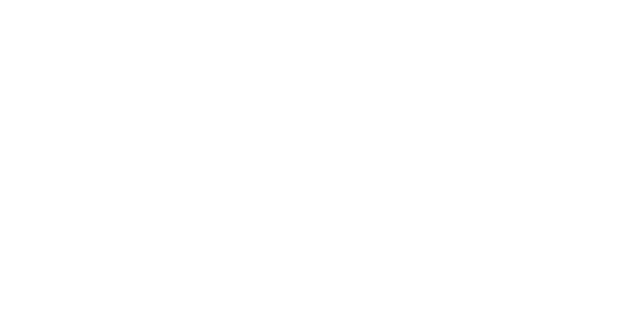
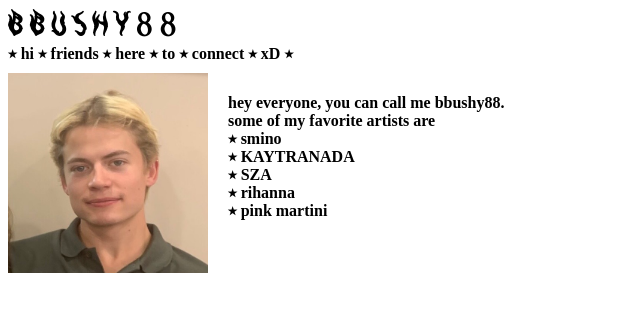
Before and after one commit to rebekahsong/rebekahsong.github.io, a plain HTML site: page profile.html in a window 1280 px wide. Shown: the whole page, without its empty margins (0-640 px from the left). Drawn offline with Linux system fonts and the light colour scheme.

Commit message:
add profile section

```diff
--- a/home.css
+++ b/home.css
@@ -1,24 +1,4 @@
-/* image table */
-.column {
-    float: left;
-    width: 33.33%;
-    padding: 0px;
-  }
-
-  .row::after {
-    content: "";
-    clear: both;
-    display: table;
-    padding: 0px;
-  }
-
-  @media screen and (max-width: 600px) {
-    .column {
-      width: 100%;
-    }
-  }
-
-  /* navigation bar */
+/* navigation bar */
 
   .topnav {
     overflow: hidden;
@@ -79,12 +59,13 @@ html {
   }
 
 /*sections*/
-
 .row{
     display: flex;
     justify-content: center;
   }
   .column{
+    float: left;
+    width: 33.33%;
     padding: 0px;
   }
 
--- a/profile.css
+++ b/profile.css
@@ -0,0 +1,21 @@
+.inferno{
+  font-family: inferno;
+}
+
+.noMargins {
+  margin: 0px 0px 0px 0px;
+}
+
+
+@font-face {
+  font-family: inferno;
+  src: url("royal_inferno/Royal-Inferno.ttf");
+}
+
+.row{
+  display: flex;
+  justify-content: left;
+}
+.column{
+  padding: 10px 20px 0px 0px;
+}
--- a/profile.html
+++ b/profile.html
@@ -9,4 +9,13 @@
 
 <body>
 
+  <header>
+    <h1 class="inferno noMargins">B B U S H Y 8 8</h1>
+    <h4 class="noMargins"> &#11090 hi &#11090 friends &#11090 here &#11090 to &#11090 connect &#11090 xD &#11090</h4>
+    </header>
+
+    <section class="row">
+        <img class="column" alt ="solid pink 1" src="images/bbushy.jpg" width=200>
+        <h4 class="column">hey everyone, you can call me bbushy88. </br> some of my favorite artists are </br> &#11090 smino </br> &#11090 KAYTRANADA </br> &#11090 SZA </br> &#11090 rihanna </br> &#11090 pink martini </h2>
+    </section>
 </body></html>
```
Also changed, not shown: index.html (+1 -1 lines), images/bbushy.JPG (added).
